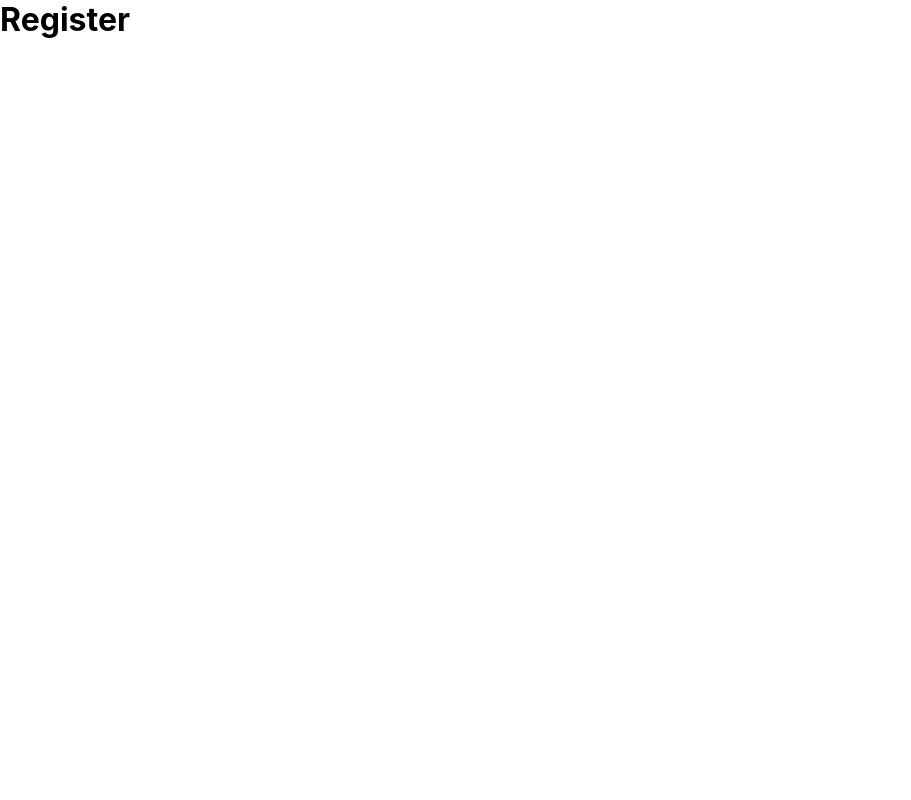
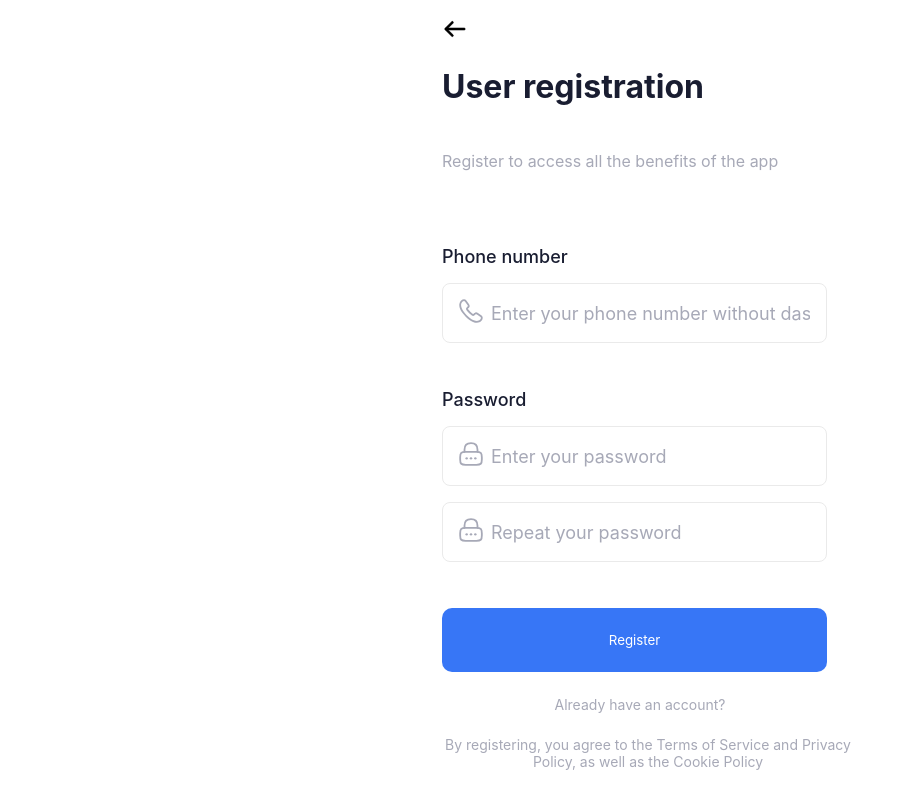
Before and after one commit to rust4work/utown, a React (Vite) app: page /register in a window 1280 px wide. Shown: the whole page, without its empty margins (0-911 px from the left). Built offline with nearby package versions, Linux system fonts and the light colour scheme.

Commit message:
Registration page rawly finished.

```diff
--- a/src/App.css
+++ b/src/App.css
@@ -4,7 +4,3 @@
   box-sizing: border-box;
   font-family: "Inter", sans-serif;
 }
-/*
-body {
-  background-color: #000;
-} */
--- a/src/components/Button/Button.module.scss
+++ b/src/components/Button/Button.module.scss
@@ -4,6 +4,9 @@
   outline: none;
   border: none;
   box-sizing: border-box;
+}
+
+button {
   border-radius: 10px;
 }
 
@@ -16,6 +19,8 @@
 
   &:hover {
     cursor: pointer;
+    background-color: #eaeaea;
+    transition: background-color 0.3s ease;
   }
 }
 
@@ -27,6 +32,8 @@
   height: 64px;
   &:hover {
     cursor: pointer;
+    background-color: #074cd5;
+    transition: background-color 0.3s ease;
   }
 }
 
--- a/src/components/Button/Button.tsx
+++ b/src/components/Button/Button.tsx
@@ -1,5 +1,5 @@
 import React from "react";
-import styles from "./Button.module.scss";
+import style from "./Button.module.scss";
 
 interface ButtonProps {
   children?: React.ReactNode;
@@ -24,7 +24,7 @@ const Button: React.FC<ButtonProps> = ({
     <button
       type={type}
       onClick={typeOfButton === "back" ? () => window.history.back() : onClick}
-      className={`${styles[typeOfButton || "primary"]} ${className || ""}`}
+      className={`${style[typeOfButton || "primary"]} ${className || ""}`}
       onSubmit={typeOfButton === "submit" ? onSubmit : undefined}
     >
       {children || label}
--- a/src/index.css
+++ b/src/index.css
@@ -1,13 +1,18 @@
 body {
   margin: 0;
-  font-family: -apple-system, BlinkMacSystemFont, 'Segoe UI', 'Roboto', 'Oxygen',
-    'Ubuntu', 'Cantarell', 'Fira Sans', 'Droid Sans', 'Helvetica Neue',
+  font-family: -apple-system, BlinkMacSystemFont, "Segoe UI", "Roboto", "Oxygen",
+    "Ubuntu", "Cantarell", "Fira Sans", "Droid Sans", "Helvetica Neue",
     sans-serif;
   -webkit-font-smoothing: antialiased;
   -moz-osx-font-smoothing: grayscale;
 }
 
 code {
-  font-family: source-code-pro, Menlo, Monaco, Consolas, 'Courier New',
+  font-family: source-code-pro, Menlo, Monaco, Consolas, "Courier New",
     monospace;
 }
+
+body {
+  width: 428px;
+  margin: 0 auto;
+}
--- a/src/pages/LoginRegPage/LoginPage/LoginPage.module.scss
+++ b/src/pages/LoginRegPage/LoginPage/LoginPage.module.scss
@@ -3,8 +3,6 @@
   display: flex;
   flex-direction: column;
   height: 100vh;
-  width: 400px;
-  margin: 0 auto;
 }
 
 .backButton {
--- a/src/pages/LoginRegPage/LoginPage/RecoverPasswordPage/RecoverPassword.module.scss
+++ b/src/pages/LoginRegPage/LoginPage/RecoverPasswordPage/RecoverPassword.module.scss
@@ -1,9 +1,5 @@
 @use "../../../../styles/variables" as *;
 
-.container {
-  width: 400px;
-  margin: 0 auto;
-}
 .main {
   display: flex;
   flex-direction: column;
@@ -15,6 +11,7 @@
 .header {
   font-size: 30px;
   font-weight: 600;
+  color: $color-text-primary;
 }
 .paragraph {
   font-size: 16px;
@@ -32,6 +29,7 @@
   &__header {
     font-size: 18px;
     font-weight: 500;
+    color: $color-text-primary;
   }
 }
 
--- a/src/pages/LoginRegPage/LoginPage/RecoverPasswordPage/RecoverPasswordPage.tsx
+++ b/src/pages/LoginRegPage/LoginPage/RecoverPasswordPage/RecoverPasswordPage.tsx
@@ -26,9 +26,12 @@ function RecoverPasswordPage() {
           Enter the phone number you registered earlier
         </p>
         <form className={style.form} onSubmit={handleSubmit(onSubmit)}>
-          <h5 className={style.form__header}>Phone number</h5>
+          <label className={style.form__header} htmlFor="phoneNumber">
+            Phone number
+          </label>
 
           <Input
+            id="phoneNumber"
             type="text"
             placeholder="Phone number"
             icon={<img src={call} alt="call icon" />}
--- a/src/pages/LoginRegPage/LoginRegPage.module.css
+++ b/src/pages/LoginRegPage/LoginRegPage.module.css
@@ -2,7 +2,7 @@
   background-image: url("../../assets//images/background.svg");
   background-size: cover;
   background-repeat: no-repeat;
-  width: 100vw;
+
   height: 100vh;
   display: flex;
   flex-direction: column;
--- a/src/pages/LoginRegPage/LoginRegPage.tsx
+++ b/src/pages/LoginRegPage/LoginRegPage.tsx
@@ -1,5 +1,5 @@
 import Logo from "../../components/Logo/Logo";
-import styles from "./LoginRegPage.module.css";
+import style from "./LoginRegPage.module.css";
 import Button from "../../components/Button/Button";
 import { useNavigateTo } from "../../hooks/useNavigateTo";
 
@@ -7,11 +7,11 @@ function LoginRegPage() {
   const { navigateTo } = useNavigateTo();
 
   return (
-    <div className={styles.wrapper}>
-      <div className={styles.logoContainer}>
+    <div className={style.wrapper}>
+      <div className={style.logoContainer}>
         <Logo type="full" />
       </div>
-      <div className={styles.buttonContainer}>
+      <div className={style.buttonContainer}>
         <Button
           label="Login"
           typeOfButton="primary"
--- /dev/null
+++ b/src/pages/LoginRegPage/RegisterPage/RegisterPage.module.scss
@@ -0,0 +1,81 @@
+@use "../../../styles/variables" as *;
+
+.wrapper {
+  display: flex;
+  flex-direction: column;
+  height: 100vh;
+
+  margin: 0 auto;
+
+  // background-color: red;
+}
+
+.main {
+  display: flex;
+  flex-direction: column;
+  width: 100%;
+
+  margin-left: 16px;
+  margin-top: 10px;
+  // justify-content: space-around;
+
+  h1 {
+    color: $color-text-primary;
+    margin-bottom: 45px;
+  }
+
+  .paragraph {
+    color: $color-text-secondary;
+    margin-bottom: 45px;
+  }
+}
+
+form {
+  display: flex;
+  flex-direction: column;
+  gap: 16px;
+  label {
+    margin-top: 30px;
+    color: $color-text-primary;
+    font-size: 18px;
+    font-weight: 500;
+  }
+  button {
+    margin-top: 30px;
+  }
+}
+
+footer {
+  margin-top: 0;
+  margin-left: 16px;
+  color: $color-text-secondary;
+  font-size: 14px;
+}
+
+.loginRedirect {
+  width: 100%;
+  max-width: 396px;
+  height: 64px;
+  align-content: center;
+  justify-items: center;
+  p {
+    &:hover {
+      cursor: pointer;
+      color: #000;
+      transition: color 0.4s ease;
+    }
+  }
+}
+
+.terms {
+  text-align: center;
+  padding-bottom: 30px;
+}
+
+.error {
+  color: $color-warning;
+  font-size: 14px;
+  align-self: flex-start;
+
+  font-weight: 400;
+}
--- a/src/pages/LoginRegPage/RegisterPage/RegisterPage.tsx
+++ b/src/pages/LoginRegPage/RegisterPage/RegisterPage.tsx
@@ -1,9 +1,121 @@
 import React from "react";
+import { useForm } from "react-hook-form";
+import { useNavigateTo } from "../../../hooks/useNavigateTo";
+import style from "./RegisterPage.module.scss";
+import Button from "../../../components/Button/Button";
+import Input from "../../../components/Input/Input";
+
+// Icons
+import call from "../../../assets/images/icons/call.svg";
+import lock from "../../../assets/images/icons/lock.svg";
+
+type RegisterFormData = {
+  phoneNumber: string;
+  password: string;
+  confirmPassword: string;
+};
 
 function RegisterPage() {
+  const { navigateTo } = useNavigateTo();
+  const {
+    register,
+    handleSubmit,
+    formState: { errors },
+    watch,
+  } = useForm<RegisterFormData>({
+    mode: "onBlur",
+  });
+
+  const passwordValue = watch("password");
+
+  const onSubmit = (data: RegisterFormData) => {
+    console.log("Registration data:", data);
+    navigateTo("/client")();
+  };
+
   return (
-    <div>
-      <h1>Register</h1>
+    <div className={style.wrapper}>
+      <Button typeOfButton="back" />
+      <main className={style.main}>
+        <h1>User registration</h1>
+        <p className={style.paragraph}>
+          Register to access all the benefits of the app
+        </p>
+
+        <form onSubmit={handleSubmit(onSubmit)}>
+          {/* Phone number */}
+          <label htmlFor="phone">Phone number</label>
+          <Input
+            type="text"
+            placeholder="Enter your phone number without dashes"
+            id="phone"
+            icon={<img src={call} alt="call icon" />}
+            style={errors.phoneNumber ? { borderColor: "#b50000" } : {}}
+            {...register("phoneNumber", {
+              required: "Phone number is required",
+              pattern: {
+                value: /^[0-9]{10,15}$/,
+                message: "Invalid phone number",
+              },
+            })}
+          />
+          {errors.phoneNumber && (
+            <p className={style.error}>{errors.phoneNumber.message}</p>
+          )}
+
+          {/* Password */}
+          <label htmlFor="password">Password</label>
+          <Input
+            type="password"
+            placeholder="Enter your password"
+            id="password"
+            icon={<img src={lock} alt="lock icon" />}
+            {...register("password", {
+              required: "Password is required",
+              minLength: {
+                value: 6,
+                message: "Password must be at least 6 characters",
+              },
+            })}
+          />
+          {errors.password && (
+            <p className={style.error}>{errors.password.message}</p>
+          )}
+
+          {/* Confirm password */}
+
+          <Input
+            type="password"
+            placeholder="Repeat your password"
+            id="confirmPassword"
+            icon={<img src={lock} alt="lock icon" />}
+            {...register("confirmPassword", {
+              required: "Please confirm your password",
+              validate: (value) =>
+                value === passwordValue || "Passwords do not match",
+            })}
+          />
+          {errors.confirmPassword && (
+            <p className={style.error}>{errors.confirmPassword.message}</p>
+          )}
+
+          <Button type="submit" typeOfButton="secondary">
+            Register
+          </Button>
+        </form>
+      </main>
+
+      <footer>
+        <div className={style.loginRedirect}>
+          <p onClick={navigateTo("/login")}>Already have an account?</p>
+        </div>
+        <div className={style.terms}>
+          <p>
+            By registering, you agree to the Terms of Service and Privacy
+            Policy, as well as the Cookie Policy
+          </p>
+        </div>
+      </footer>
     </div>
   );
 }
--- a/src/styles/_variables.scss
+++ b/src/styles/_variables.scss
@@ -1,3 +1,5 @@
 $color-button-secondary: #3776f6;
 $color-warning: #b50000;
+
+$color-text-primary: #191d31;
 $color-text-secondary: #a7a9b7;
```
Also changed, not shown: src/assets/images/icons/lock.svg (added).
